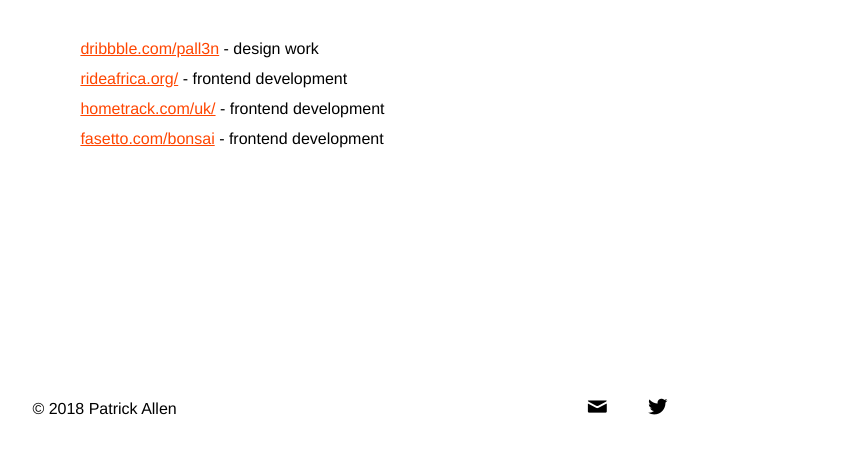
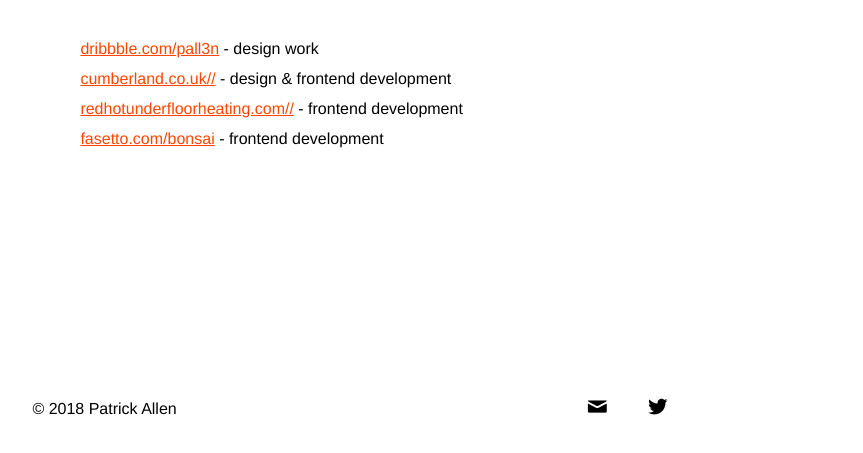
Before and after one commit to pall3n/pallen-website, a website: page src/templates/index.html in a window 1280 px wide. Shown: the part 333-786 px from the top of the page, without its empty margins (6-869 px from the left). Drawn offline with nearby package versions, Linux system fonts and the light colour scheme; files that its build step writes are made by us from their sources; files whose address does not match are found by name; a web font is replaced by a local one.

Commit message:
Updated work links.

```diff
--- a/src/templates/index.html
+++ b/src/templates/index.html
@@ -22,13 +22,10 @@
 				<ul class="bulletless">
 					<li><a href="http://dribbble.com/pall3n" target="_blank">dribbble.com/pall3n</a> - design work</li>
 					<li>
-						<a href="http://rideafrica.org/" target="_blank">rideafrica.org/</a> - frontend development
+						<a href="https://cumberland.co.uk/" target="_blank">cumberland.co.uk//</a> - design &amp; frontend development
 					</li>
-					<!-- <li>
-						<a href="https://www.behance.net/gallery/47306293/GH-Website-redesign-pitch-work" target="_blank">Website redesign pitch</a> - Website design
-					</li> -->
 					<li>
-						<a href="https://www.hometrack.com/uk/" target="_blank">hometrack.com/uk/</a> - frontend development
+						<a href="http://redhotunderfloorheating.com/" target="_blank">redhotunderfloorheating.com//</a> - frontend development
 					</li>
 					<li>
 						<a href="https://www.fasetto.com/bonsai" target="_blank">fasetto.com/bonsai</a> - frontend development
```
